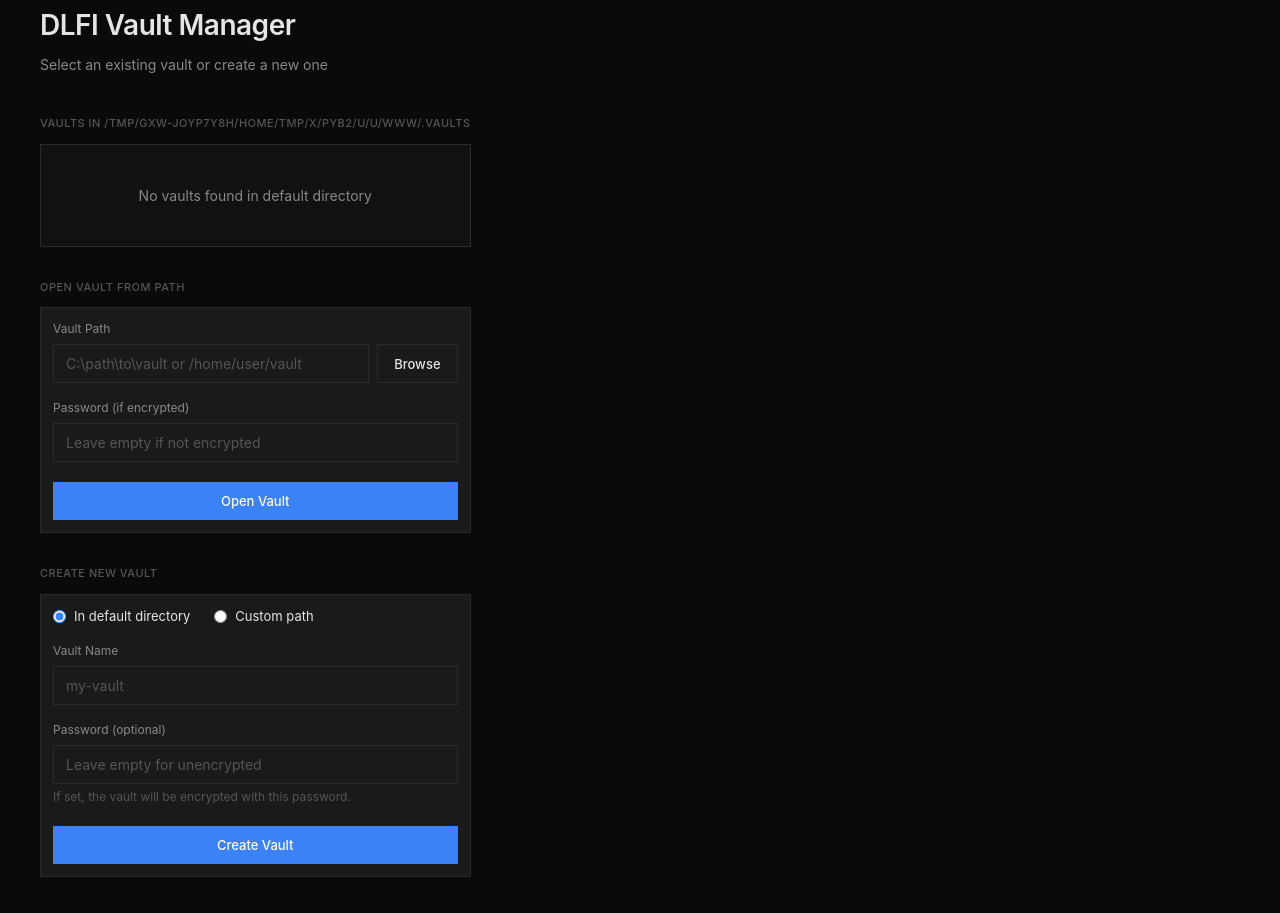
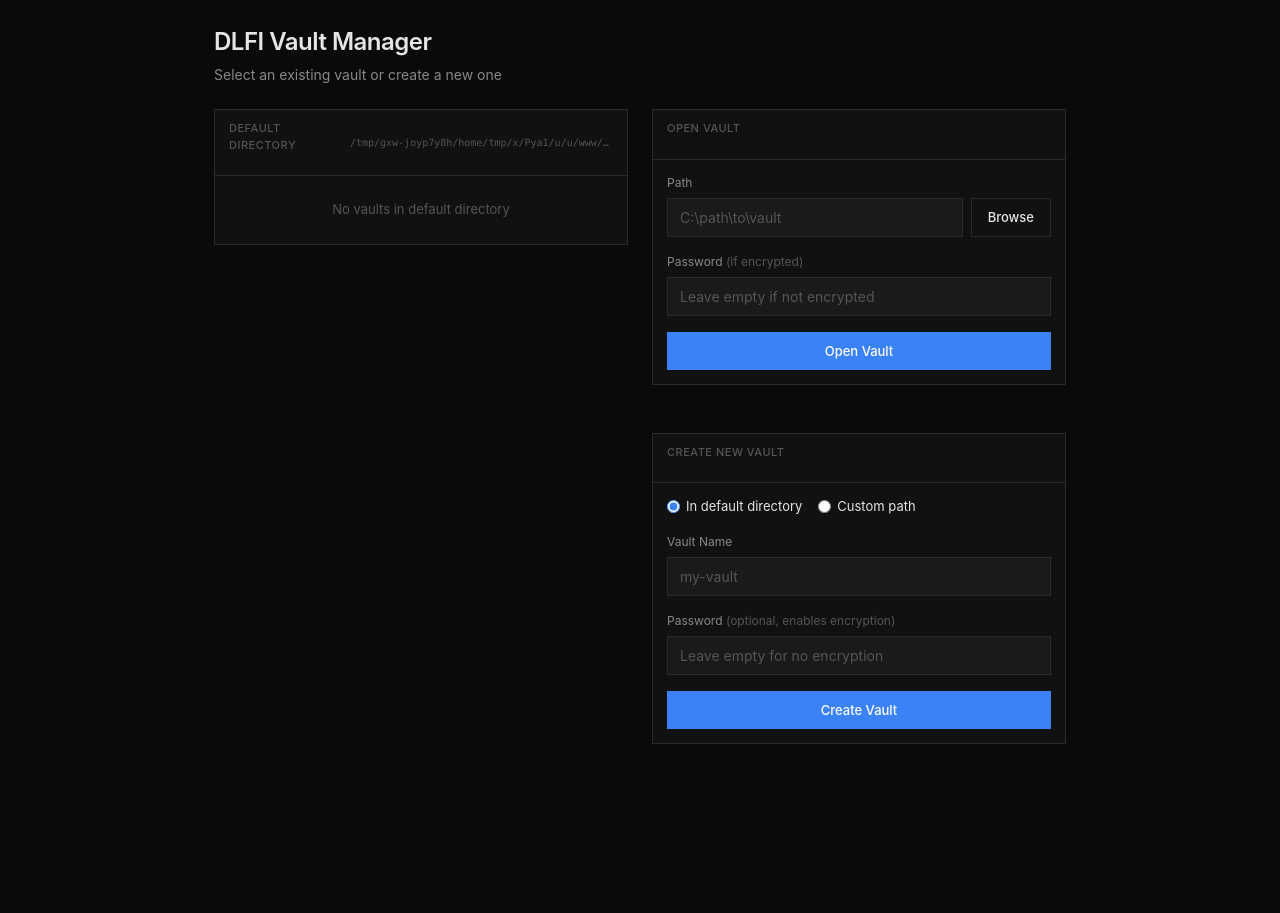
Before and after one commit to Elfiawesome/dlfi.py, a Flask app: page / in a window 1280 px wide. Shown: the part 56-969 px from the top of the page. Run offline with Flask 3, Linux system fonts and the light colour scheme; some libraries are stand-ins or nearby versions.

```diff
--- a/dlfi_server/routes/views.py
+++ b/dlfi_server/routes/views.py
@@ -14,7 +14,7 @@ def get_vault_info(vault_path: Path) -> dict:
 	encrypted = False
 	if config_path.exists():
 		try:
-			with open(config_path) as f:
+			with open(config_path, 'r', encoding='utf-8') as f:
 				vault_config = json.load(f)
 				encrypted = vault_config.get("encrypted", False)
 		except:
@@ -36,22 +36,27 @@ def home():
 	# Find vaults in default directory
 	default_vaults = []
 	if default_dir.exists():
-		for item in default_dir.iterdir():
-			if item.is_dir() and (item / ".dlfi").exists():
-				default_vaults.append(get_vault_info(item))
+		try:
+			for item in default_dir.iterdir():
+				if item.is_dir() and (item / ".dlfi").exists():
+					default_vaults.append(get_vault_info(item))
+		except PermissionError:
+			pass
 
 	default_vaults.sort(key=lambda x: x["name"].lower())
 
 	# Get recent vaults (from other locations)
-	recent_paths = config.get_recent_vaults()
 	recent_vaults = []
-	for path_str in recent_paths:
-		path = Path(path_str)
-		# Skip if it's in the default directory (already listed)
-		if default_dir in path.parents or path.parent == default_dir:
+	for vault_info in config.get_recent_vaults():
+		vault_path = Path(vault_info["path"])
+		# Skip if it's in the default directory
+		try:
+			vault_path.relative_to(default_dir)
+			# If we get here, it's inside default_dir, skip it
 			continue
-		if path.exists() and (path / ".dlfi").exists():
-			recent_vaults.append(get_vault_info(path))
+		except ValueError:
+			# Not inside default_dir, include it
+			recent_vaults.append(vault_info)
 
 	return render_template(
 		"home.html",
--- a/dlfi_server/static/css/main.css
+++ b/dlfi_server/static/css/main.css
@@ -793,29 +793,257 @@ body {
 
 /* ============ Home Page ============ */
 
+.home-page {
+    flex: 1;
+    overflow-y: auto;
+    background: var(--bg-primary);
+}
+
 .home-container {
-	display: flex;
-	align-items: center;
-	justify-content: center;
-	min-height: calc(100vh - 56px);
-	padding: 40px;
-}
-
-.home-content {
-	width: 100%;
-	max-width: 600px;
+    max-width: 900px;
+    margin: 0 auto;
+    padding: 24px;
+}
+
+.home-header {
+    margin-bottom: 24px;
 }
 
 .home-title {
-	font-size: 28px;
-	font-weight: 600;
-	margin-bottom: 8px;
-	letter-spacing: -0.5px;
+    font-size: 24px;
+    font-weight: 600;
+    margin-bottom: 4px;
+    letter-spacing: -0.5px;
 }
 
 .home-subtitle {
-	color: var(--text-secondary);
-	margin-bottom: 40px;
+    color: var(--text-secondary);
+    font-size: 14px;
+}
+
+.home-grid {
+    display: grid;
+    grid-template-columns: 1fr 1fr;
+    gap: 24px;
+}
+
+@media (max-width: 768px) {
+    .home-grid {
+        grid-template-columns: 1fr;
+    }
+}
+
+.home-column {
+    display: flex;
+    flex-direction: column;
+    gap: 16px;
+}
+
+.section {
+    background: var(--bg-secondary);
+    border: 1px solid var(--border);
+}
+
+.section-header {
+    padding: 10px 14px;
+    border-bottom: 1px solid var(--border);
+    display: flex;
+    align-items: center;
+    justify-content: space-between;
+    gap: 12px;
+}
+
+.section-title {
+    font-size: 11px;
+    text-transform: uppercase;
+    letter-spacing: 0.5px;
+    color: var(--text-muted);
+    font-weight: 500;
+}
+
+.section-path {
+    font-size: 10px;
+    color: var(--text-muted);
+    font-family: var(--font-mono);
+    overflow: hidden;
+    text-overflow: ellipsis;
+    white-space: nowrap;
+}
+
+.section-body {
+    padding: 14px;
+}
+
+.vault-list {
+    max-height: 200px;
+    overflow-y: auto;
+}
+
+.vault-list-empty {
+    padding: 24px;
+    text-align: center;
+    color: var(--text-muted);
+    font-size: 13px;
+}
+
+.vault-item {
+    display: flex;
+    align-items: center;
+    justify-content: space-between;
+    padding: 10px 14px;
+    cursor: pointer;
+    transition: background 0.1s;
+    border-bottom: 1px solid var(--border);
+}
+
+.vault-item:last-child {
+    border-bottom: none;
+}
+
+.vault-item:hover {
+    background: var(--bg-hover);
+}
+
+.vault-item-left {
+    display: flex;
+    align-items: center;
+    gap: 10px;
+    min-width: 0;
+    flex: 1;
+}
+
+.vault-item-icon {
+    font-size: 16px;
+    flex-shrink: 0;
+}
+
+.vault-item-info {
+    display: flex;
+    flex-direction: column;
+    min-width: 0;
+}
+
+.vault-item-name {
+    font-size: 13px;
+    font-weight: 500;
+}
+
+.vault-item-path {
+    font-size: 10px;
+    color: var(--text-muted);
+    font-family: var(--font-mono);
+    overflow: hidden;
+    text-overflow: ellipsis;
+    white-space: nowrap;
+}
+
+.vault-item-badge {
+    font-size: 12px;
+    flex-shrink: 0;
+}
+
+/* Form Improvements */
+.input-row {
+    display: flex;
+    gap: 8px;
+}
+
+.input-row .form-input {
+    flex: 1;
+}
+
+.form-label-hint {
+    font-weight: 400;
+    color: var(--text-muted);
+}
+
+.toggle-group {
+    display: flex;
+    gap: 16px;
+}
+
+.toggle-option {
+    display: flex;
+    align-items: center;
+    gap: 6px;
+    cursor: pointer;
+    font-size: 13px;
+}
+
+.toggle-option input[type="radio"] {
+    accent-color: var(--accent);
+}
+
+.mb-3 {
+    margin-bottom: 12px;
+}
+
+/* Browser Modal */
+.browser-path-row {
+    display: flex;
+    gap: 8px;
+    margin-bottom: 12px;
+}
+
+.browser-path-row .form-input {
+    flex: 1;
+    font-family: var(--font-mono);
+    font-size: 12px;
+}
+
+.browser-list {
+    max-height: 300px;
+    overflow-y: auto;
+    border: 1px solid var(--border);
+    background: var(--bg-tertiary);
+}
+
+.browser-empty {
+    padding: 24px;
+    text-align: center;
+    color: var(--text-muted);
+}
+
+.browser-item {
+    display: flex;
+    align-items: center;
+    gap: 10px;
+    padding: 8px 12px;
+    cursor: pointer;
+    border-bottom: 1px solid var(--border);
+    font-size: 13px;
+}
+
+.browser-item:last-child {
+    border-bottom: none;
+}
+
+.browser-item:hover {
+    background: var(--bg-hover);
+}
+
+.browser-item.is-vault {
+    background: rgba(59, 130, 246, 0.1);
+}
+
+.browser-item-icon {
+    font-size: 14px;
+    flex-shrink: 0;
+}
+
+.browser-item-name {
+    flex: 1;
+    overflow: hidden;
+    text-overflow: ellipsis;
+    white-space: nowrap;
+}
+
+.browser-item-badge {
+    font-size: 9px;
+    padding: 2px 6px;
+    background: var(--accent);
+    color: white;
+    flex-shrink: 0;
 }
 
 .section {
--- a/dlfi_server/templates/home.html
+++ b/dlfi_server/templates/home.html
@@ -3,37 +3,41 @@
 {% block title %}DLFI - Select Vault{% endblock %}
 
 {% block content %}
+<div class="home-page">
 	<div class="home-container">
-	<div class="home-content">
+		<div class="home-header">
 			<h1 class="home-title">DLFI Vault Manager</h1>
 			<p class="home-subtitle">Select an existing vault or create a new one</p>
+		</div>
 
 		<div id="alertContainer"></div>
 
+		<div class="home-grid">
+			<!-- Left Column: Existing Vaults -->
+			<div class="home-column">
 				<!-- Vaults in default directory -->
 				<div class="section">
-			<div class="section-title">Vaults in {{ default_dir }}</div>
+					<div class="section-header">
+						<span class="section-title">Default Directory</span>
+						<span class="section-path">{{ default_dir }}</span>
+					</div>
 					{% if default_vaults %}
 					<div class="vault-list">
 						{% for vault in default_vaults %}
-				<div class="vault-item" onclick="openVault('{{ vault.path }}', {{ 'true' if vault.encrypted else 'false' }})">
+						<div class="vault-item" onclick="openVault('{{ vault.path | e }}', {{ 'true' if vault.encrypted else 'false' }})">
 							<div class="vault-item-left">
 								<div class="vault-item-icon">📁</div>
-						<div>
-							<div class="vault-item-name">{{ vault.name }}</div>
-						</div>
+								<span class="vault-item-name">{{ vault.name }}</span>
 							</div>
 							{% if vault.encrypted %}
-					<span class="vault-item-badge">Encrypted</span>
+							<span class="vault-item-badge">🔒</span>
 							{% endif %}
 						</div>
 						{% endfor %}
 					</div>
 					{% else %}
-			<div class="vault-list">
-				<div class="empty-state">
-					<p>No vaults found in default directory</p>
-				</div>
+					<div class="vault-list-empty">
+						<p>No vaults in default directory</p>
 					</div>
 					{% endif %}
 				</div>
@@ -41,61 +45,65 @@
 				<!-- Recent vaults from other locations -->
 				{% if recent_vaults %}
 				<div class="section">
-			<div class="section-title">Recent Vaults (Other Locations)</div>
+					<div class="section-header">
+						<span class="section-title">Recent Vaults</span>
+					</div>
 					<div class="vault-list">
 						{% for vault in recent_vaults %}
-				<div class="vault-item" onclick="openVault('{{ vault.path }}', {{ 'true' if vault.encrypted else 'false' }})">
+						<div class="vault-item" onclick="openVault('{{ vault.path | e }}', {{ 'true' if vault.encrypted else 'false' }})">
 							<div class="vault-item-left">
 								<div class="vault-item-icon">📁</div>
-						<div>
-							<div class="vault-item-name">{{ vault.name }}</div>
-							<div class="vault-item-path">{{ vault.path }}</div>
+								<div class="vault-item-info">
+									<span class="vault-item-name">{{ vault.name }}</span>
+									<span class="vault-item-path">{{ vault.path }}</span>
 								</div>
 							</div>
 							{% if vault.encrypted %}
-					<span class="vault-item-badge">Encrypted</span>
+							<span class="vault-item-badge">🔒</span>
 							{% endif %}
 						</div>
 						{% endfor %}
 					</div>
 				</div>
 				{% endif %}
+			</div>
 
+			<!-- Right Column: Open/Create -->
+			<div class="home-column">
 				<!-- Open from path -->
 				<div class="section">
-			<div class="section-title">Open Vault from Path</div>
-			<div class="panel">
-				<div class="panel-body">
+					<div class="section-header">
+						<span class="section-title">Open Vault</span>
+					</div>
+					<div class="section-body">
 						<div class="form-group">
-						<label class="form-label" for="openVaultPath">Vault Path</label>
-						<div class="input-with-button">
-							<input type="text" id="openVaultPath" class="form-input" placeholder="C:\path\to\vault or /home/user/vault">
+							<label class="form-label">Path</label>
+							<div class="input-row">
+								<input type="text" id="openVaultPath" class="form-input" placeholder="C:\path\to\vault">
 								<button class="btn btn-secondary" onclick="showBrowser('open')">Browse</button>
 							</div>
 						</div>
 						<div class="form-group">
-						<label class="form-label" for="openVaultPassword">Password (if encrypted)</label>
+							<label class="form-label">Password <span class="form-label-hint">(if encrypted)</span></label>
 							<input type="password" id="openVaultPassword" class="form-input" placeholder="Leave empty if not encrypted">
 						</div>
-					<div class="form-actions">
 						<button class="btn btn-primary btn-block" onclick="openVaultFromPath()">Open Vault</button>
-					</div>
-				</div>
 					</div>
 				</div>
 
 				<!-- Create new vault -->
 				<div class="section">
-			<div class="section-title">Create New Vault</div>
-			<div class="panel">
-				<div class="panel-body">
+					<div class="section-header">
+						<span class="section-title">Create New Vault</span>
+					</div>
+					<div class="section-body">
 						<div class="form-group">
-						<div class="radio-group">
-							<label class="radio-label">
+							<div class="toggle-group">
+								<label class="toggle-option">
 									<input type="radio" name="createLocation" value="default" checked onchange="toggleCreateMode()">
 									<span>In default directory</span>
 								</label>
-							<label class="radio-label">
+								<label class="toggle-option">
 									<input type="radio" name="createLocation" value="custom" onchange="toggleCreateMode()">
 									<span>Custom path</span>
 								</label>
@@ -104,15 +112,15 @@
 
 						<div id="createDefaultMode">
 							<div class="form-group">
-							<label class="form-label" for="newVaultName">Vault Name</label>
+								<label class="form-label">Vault Name</label>
 								<input type="text" id="newVaultName" class="form-input" placeholder="my-vault">
 							</div>
 						</div>
 
 						<div id="createCustomMode" class="hidden">
 							<div class="form-group">
-							<label class="form-label" for="newVaultPath">Full Path</label>
-							<div class="input-with-button">
+								<label class="form-label">Full Path</label>
+								<div class="input-row">
 									<input type="text" id="newVaultPath" class="form-input" placeholder="C:\path\to\new-vault">
 									<button class="btn btn-secondary" onclick="showBrowser('create')">Browse</button>
 								</div>
@@ -120,11 +128,9 @@
 						</div>
 
 						<div class="form-group">
-						<label class="form-label" for="newVaultPassword">Password (optional)</label>
-						<input type="password" id="newVaultPassword" class="form-input" placeholder="Leave empty for unencrypted">
-						<p class="form-hint">If set, the vault will be encrypted with this password.</p>
+							<label class="form-label">Password <span class="form-label-hint">(optional, enables encryption)</span></label>
+							<input type="password" id="newVaultPassword" class="form-input" placeholder="Leave empty for no encryption">
 						</div>
-					<div class="form-actions">
 						<button class="btn btn-primary btn-block" onclick="createVault()">Create Vault</button>
 					</div>
 				</div>
@@ -140,9 +146,9 @@
 			<h2 class="modal-title">Enter Password</h2>
 		</div>
 		<div class="modal-body">
-			<p class="text-secondary mb-4">This vault is encrypted. Enter the password to open it.</p>
+			<p class="text-secondary mb-3">This vault is encrypted. Enter the password to open it.</p>
 			<div class="form-group">
-				<label class="form-label" for="vaultPassword">Password</label>
+				<label class="form-label">Password</label>
 				<input type="password" id="vaultPassword" class="form-input" placeholder="Enter password">
 			</div>
 			<div id="passwordError" class="alert alert-error hidden"></div>
@@ -158,10 +164,10 @@
 <div id="browserModal" class="modal-overlay hidden">
 	<div class="modal modal-lg">
 		<div class="modal-header">
-			<h2 class="modal-title">Browse Filesystem</h2>
+			<h2 class="modal-title">Browse</h2>
 		</div>
 		<div class="modal-body">
-			<div class="browser-path">
+			<div class="browser-path-row">
 				<input type="text" id="browserCurrentPath" class="form-input" placeholder="Path">
 				<button class="btn btn-secondary" onclick="navigateTo(document.getElementById('browserCurrentPath').value)">Go</button>
 			</div>
@@ -171,117 +177,28 @@
 		</div>
 		<div class="modal-footer">
 			<button class="btn btn-secondary" onclick="closeBrowserModal()">Cancel</button>
-			<button class="btn btn-primary" onclick="selectBrowserPath()">Select</button>
+			<button class="btn btn-primary" onclick="selectBrowserPath()">Select This Folder</button>
 		</div>
 	</div>
 </div>
 {% endblock %}
 
 {% block scripts %}
-<style>
-.vault-item-path {
-	font-size: 11px;
-	color: var(--text-muted);
-	font-family: var(--font-mono);
-	margin-top: 2px;
-}
-
-.input-with-button {
-	display: flex;
-	gap: 8px;
-}
-
-.input-with-button .form-input {
-	flex: 1;
-}
-
-.radio-group {
-	display: flex;
-	gap: 24px;
-}
-
-.radio-label {
-	display: flex;
-	align-items: center;
-	gap: 8px;
-	cursor: pointer;
-	font-size: 13px;
-}
-
-.radio-label input[type="radio"] {
-	accent-color: var(--accent);
-}
-
-.modal-lg {
-	max-width: 600px;
-}
-
-.browser-path {
-	display: flex;
-	gap: 8px;
-	margin-bottom: 12px;
-}
-
-.browser-path .form-input {
-	flex: 1;
-	font-family: var(--font-mono);
-	font-size: 12px;
-}
-
-.browser-list {
-	max-height: 400px;
-	overflow-y: auto;
-	border: 1px solid var(--border);
-	background: var(--bg-tertiary);
-}
-
-.browser-item {
-	display: flex;
-	align-items: center;
-	gap: 10px;
-	padding: 10px 12px;
-	cursor: pointer;
-	border-bottom: 1px solid var(--border);
-	font-size: 13px;
-}
-
-.browser-item:last-child {
-	border-bottom: none;
-}
-
-.browser-item:hover {
-	background: var(--bg-hover);
-}
-
-.browser-item.vault {
-	background: rgba(59, 130, 246, 0.1);
-}
-
-.browser-item-icon {
-	font-size: 16px;
-}
-
-.browser-item-name {
-	flex: 1;
-}
-
-.browser-item-badge {
-	font-size: 10px;
-	padding: 2px 6px;
-	background: var(--accent);
-	color: white;
-}
-</style>
-
 <script>
 let pendingVaultPath = null;
-let browserMode = null; // 'open' or 'create'
+let browserMode = null;
 let browserCurrentPath = '';
 
 function showAlert(message, type = 'error') {
 	const container = document.getElementById('alertContainer');
-	container.innerHTML = `<div class="alert alert-${type}">${message}</div>`;
+	container.innerHTML = `<div class="alert alert-${type}">${escapeHtml(message)}</div>`;
 	setTimeout(() => container.innerHTML = '', 5000);
+}
+
+function escapeHtml(text) {
+	const div = document.createElement('div');
+	div.textContent = text;
+	return div.innerHTML;
 }
 
 function toggleCreateMode() {
@@ -291,6 +208,8 @@ function toggleCreateMode() {
 }
 
 async function openVault(path, encrypted) {
+	console.log('Opening vault:', path, 'encrypted:', encrypted);
+
 	if (encrypted) {
 		pendingVaultPath = path;
 		document.getElementById('vaultPassword').value = '';
@@ -305,25 +224,28 @@ async function openVault(path, encrypted) {
 
 async function openVaultFromPath() {
 	const path = document.getElementById('openVaultPath').value.trim();
-	const password = document.getElementById('openVaultPassword').value;
+	const password = document.getElementById('openVaultPassword').value || null;
 
 	if (!path) {
 		showAlert('Please enter a vault path');
 		return;
 	}
 
-	await doOpenVault(path, password || null);
+	await doOpenVault(path, password);
 }
 
 async function doOpenVault(path, password) {
+	console.log('doOpenVault:', path, 'password:', password ? '(set)' : '(none)');
+
 	try {
 		const resp = await fetch('/api/vault/open', {
 			method: 'POST',
 			headers: { 'Content-Type': 'application/json' },
-			body: JSON.stringify({ path, password })
+			body: JSON.stringify({ path: path, password: password })
 		});
 
 		const data = await resp.json();
+		console.log('Response:', resp.status, data);
 
 		if (!resp.ok) {
 			throw new Error(data.error || 'Failed to open vault');
@@ -331,6 +253,7 @@ async function doOpenVault(path, password) {
 
 		window.location.href = '/vault';
 	} catch (e) {
+		console.error('Open vault error:', e);
 		if (pendingVaultPath) {
 			document.getElementById('passwordError').textContent = e.message;
 			document.getElementById('passwordError').classList.remove('hidden');
@@ -346,15 +269,15 @@ function closePasswordModal() {
 }
 
 async function submitPassword() {
-	const password = document.getElementById('vaultPassword').value;
+	const password = document.getElementById('vaultPassword').value || null;
 	await doOpenVault(pendingVaultPath, password);
 }
 
 async function createVault() {
 	const useDefault = document.querySelector('input[name="createLocation"]:checked').value === 'default';
-	const password = document.getElementById('newVaultPassword').value;
+	const password = document.getElementById('newVaultPassword').value || null;
 
-	let body = { password: password || null };
+	let body = { password: password };
 
 	if (useDefault) {
 		const name = document.getElementById('newVaultName').value.trim();
@@ -373,6 +296,8 @@ async function createVault() {
 		body.path = path;
 	}
 
+	console.log('Creating vault:', body);
+
 	try {
 		const resp = await fetch('/api/vault/create', {
 			method: 'POST',
@@ -381,6 +306,7 @@ async function createVault() {
 		});
 
 		const data = await resp.json();
+		console.log('Response:', resp.status, data);
 
 		if (!resp.ok) {
 			throw new Error(data.error || 'Failed to create vault');
@@ -388,6 +314,7 @@ async function createVault() {
 
 		window.location.href = '/vault';
 	} catch (e) {
+		console.error('Create vault error:', e);
 		showAlert(e.message);
 	}
 }
@@ -409,7 +336,7 @@ async function navigateTo(path) {
 		const resp = await fetch('/api/vault/browse', {
 			method: 'POST',
 			headers: { 'Content-Type': 'application/json' },
-			body: JSON.stringify({ path })
+			body: JSON.stringify({ path: path || '' })
 		});
 
 		const data = await resp.json();
@@ -418,37 +345,38 @@ async function navigateTo(path) {
 			throw new Error(data.error || 'Failed to browse');
 		}
 
-		browserCurrentPath = data.current;
-		document.getElementById('browserCurrentPath').value = data.current;
+		browserCurrentPath = data.current || '';
+		document.getElementById('browserCurrentPath').value = browserCurrentPath;
 
 		const list = document.getElementById('browserList');
 
-		if (data.items.length === 0) {
-			list.innerHTML = '<div class="empty-state">No items found</div>';
+		if (!data.items || data.items.length === 0) {
+			list.innerHTML = '<div class="browser-empty">No items found</div>';
 			return;
 		}
 
 		list.innerHTML = data.items.map(item => `
-			<div class="browser-item ${item.is_vault ? 'vault' : ''}"
-				onclick="${item.is_dir ? `navigateTo('${item.path.replace(/\\/g, '\\\\')}')` : ''}">
+			<div class="browser-item ${item.is_vault ? 'is-vault' : ''}"
+				onclick="${item.is_dir ? `navigateTo('${item.path.replace(/\\/g, '\\\\').replace(/'/g, "\\'")}')` : ''}">
 				<span class="browser-item-icon">${item.is_dir ? '📁' : '📄'}</span>
-				<span class="browser-item-name">${item.name}</span>
+				<span class="browser-item-name">${escapeHtml(item.name)}</span>
 				${item.is_vault ? '<span class="browser-item-badge">VAULT</span>' : ''}
 			</div>
 		`).join('');
 
 	} catch (e) {
+		console.error('Browse error:', e);
 		showAlert(e.message);
 	}
 }
 
 function selectBrowserPath() {
-	const path = browserCurrentPath;
+	if (!browserCurrentPath) return;
 
 	if (browserMode === 'open') {
-		document.getElementById('openVaultPath').value = path;
+		document.getElementById('openVaultPath').value = browserCurrentPath;
 	} else if (browserMode === 'create') {
-		document.getElementById('newVaultPath').value = path;
+		document.getElementById('newVaultPath').value = browserCurrentPath;
 	}
 
 	closeBrowserModal();
@@ -467,6 +395,10 @@ document.getElementById('newVaultName')?.addEventListener('keypress', (e) => {
 	if (e.key === 'Enter') createVault();
 });
 
+document.getElementById('newVaultPath')?.addEventListener('keypress', (e) => {
+	if (e.key === 'Enter') createVault();
+});
+
 document.getElementById('browserCurrentPath')?.addEventListener('keypress', (e) => {
 	if (e.key === 'Enter') navigateTo(e.target.value);
 });
--- a/main.py
+++ b/main.py
@@ -8,7 +8,7 @@ def main():
 	parser.add_argument("--host", default="127.0.0.1", help="Server host (default: 127.0.0.1)")
 	parser.add_argument("--port", "-p", type=int, default=8080, help="Server port (default: 8080)")
 	parser.add_argument("--debug", action="store_true", help="Enable debug logging")
-	parser.add_argument("--vaults-dir", "-d", default=".archive", help="Default directory for vaults (default: .vaults)")
+	parser.add_argument("--vaults-dir", "-d", default=".archive/", help="Default directory for vaults (default: .vaults)")
 
 	args = parser.parse_args()
 
```
Also changed, not shown: dlfi_server/config.py (+78 -24 lines), dlfi_server/routes/api.py (+42 -15 lines), 1 other file. Lines whose indentation alone changed are shown as unchanged.
